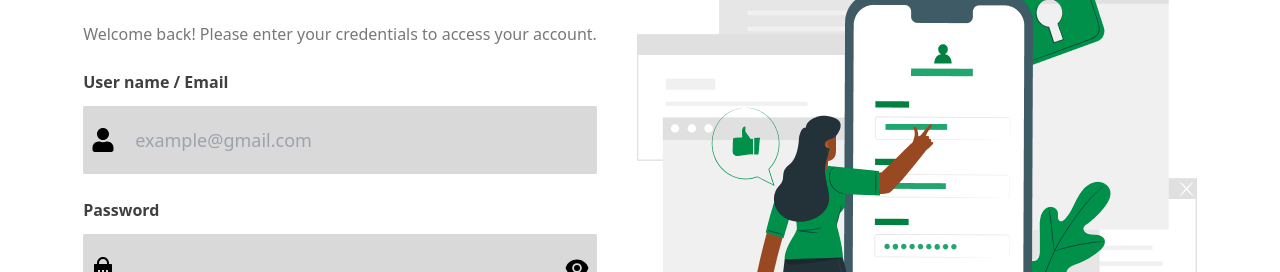
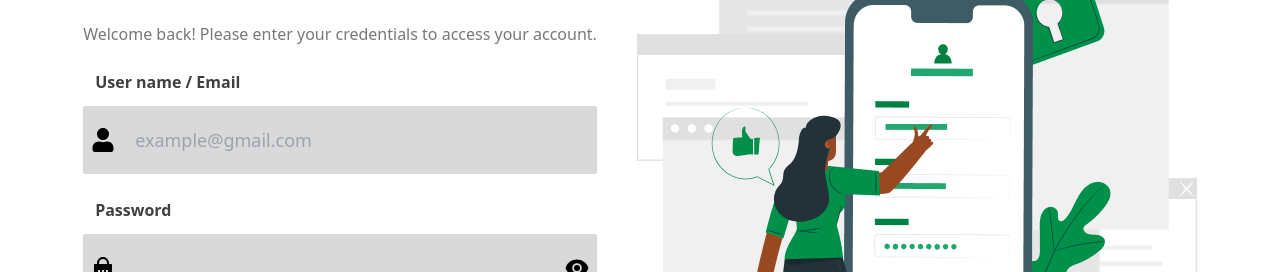
Before and after one commit to rko0211/Coupone, a React (Vite) app: page / in a window 1280 px wide. Shown: the part 192-464 px from the top of the page. Built offline with nearby package versions, Linux system fonts and the light colour scheme.

Commit message:
Update directory

```diff
--- a/src/components/LoginComponent/LoginPage.tsx
+++ b/src/components/LoginComponent/LoginPage.tsx
@@ -29,7 +29,7 @@ const LoginPage: React.FC = () => {
             <div className="formoptions w-full">
               <label
                 htmlFor="useremai"
-                className="usremai text-customLabelColor font-semibold block lg:mb-3"
+                className="usremai text-customLabelColor font-semibold block ml-3 lg:mb-3"
               >
                 User name / Email
               </label>
@@ -41,7 +41,7 @@ const LoginPage: React.FC = () => {
 
               <label
                 htmlFor="userpassword"
-                className="usrpassword text-customLabelColor font-semibold block lg:mb-3"
+                className="usrpassword text-customLabelColor font-semibold block ml-3 lg:mb-3"
               >
                 Password
               </label>
```
Also changed, not shown: src/assets/bro.png (added), src/assets/rafiki.png (added), src/components/ForgetPassword/ForgetPasswordPage.tsx (added).
